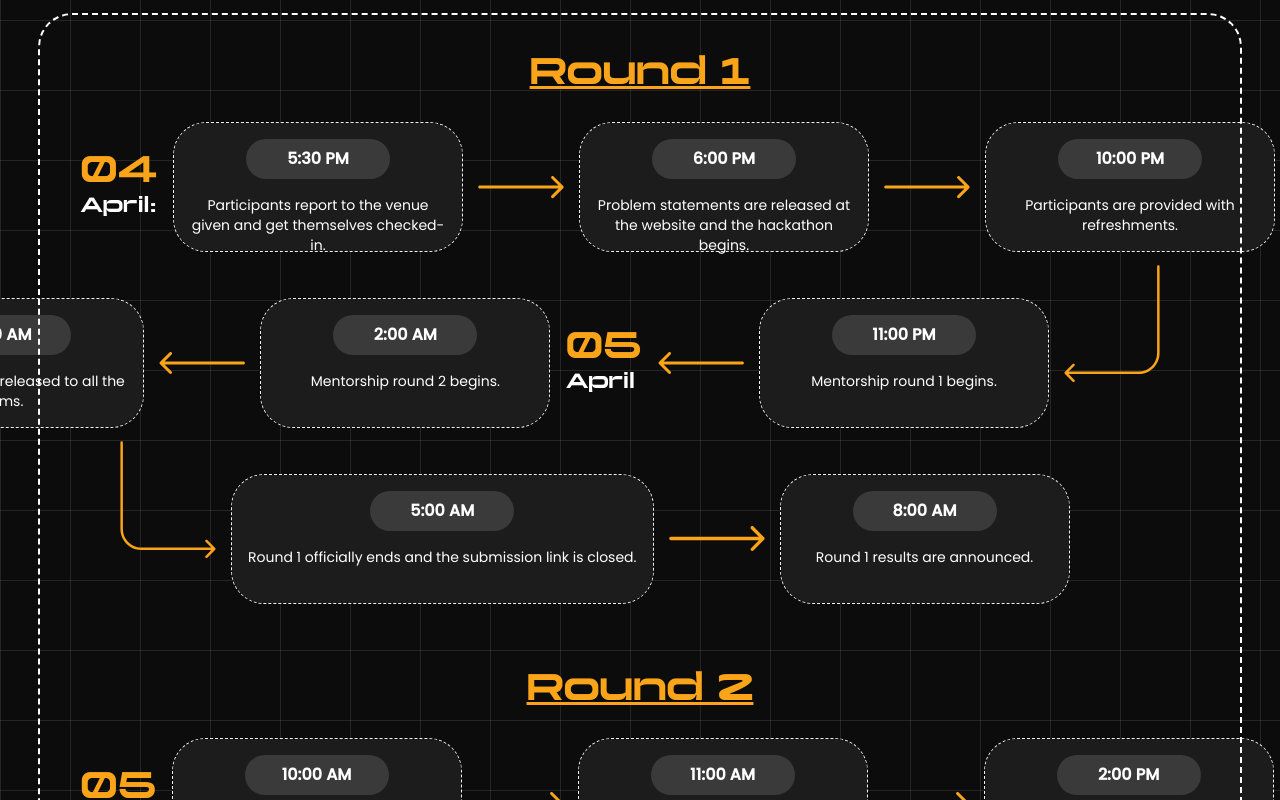
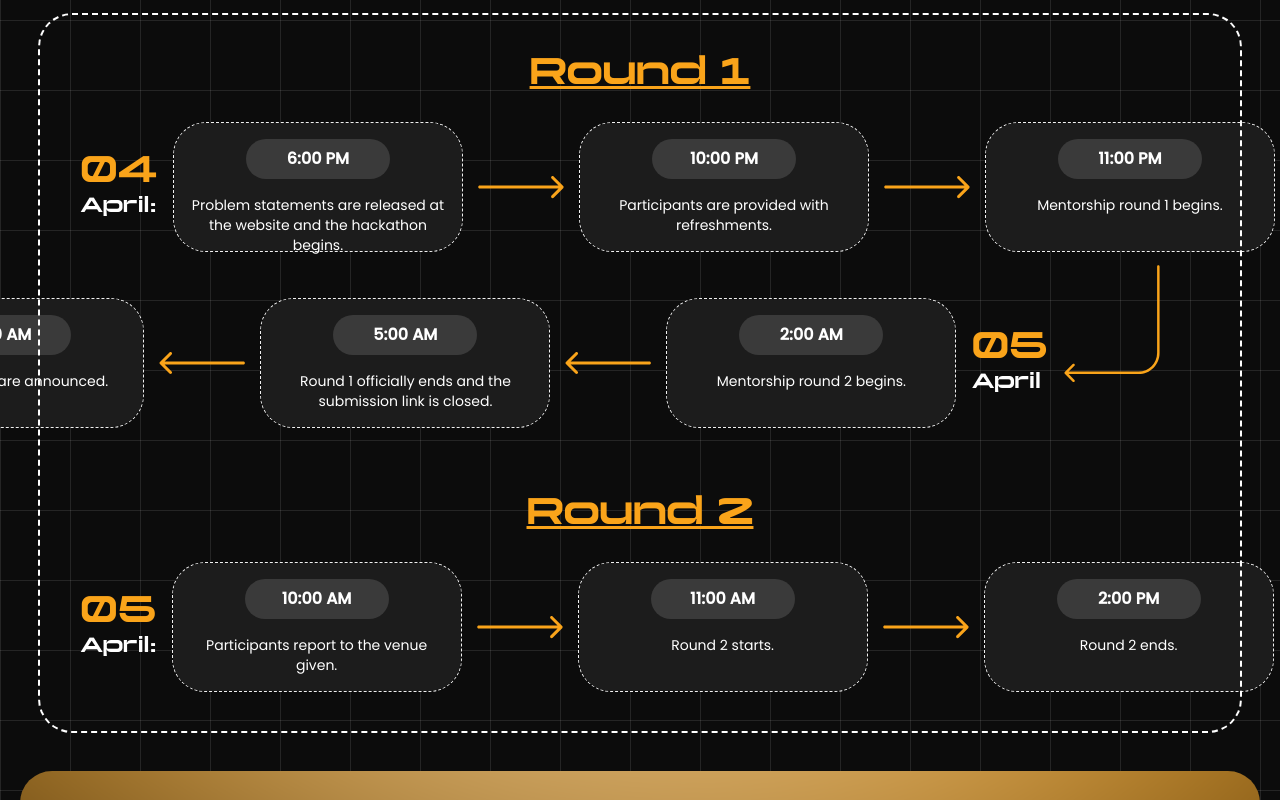
Before and after one commit to thecoderwithHat/hackerzstreet-3.0-website, a Next.js app: page / in a window 1280 px wide. Shown: the part 1240-2040 px from the top of the page. Built offline with nearby package versions, Linux system fonts and the light colour scheme.

Commit message:
Made schedule page cleaner

```diff
--- a/app/components/Schedule.tsx
+++ b/app/components/Schedule.tsx
@@ -3,7 +3,6 @@ import { Poppins } from "next/font/google";
 import ArrowRight from "@/public/arrow_right.svg";
 import ArrowLeft from "@/public/arrow_left.svg";
 import ArrowTopLeft from "@/public/arrow_top_left.svg";
-import ArrowTopRight from "@/public/arrow_top_right.svg";
 import ScheduleBox from "@/app/components/ScheduleBox";
 import Image from "next/image";
 
@@ -13,16 +12,6 @@ const LeftArrow = () => {
 
 const RightArrow = () => {
   return <Image src={ArrowRight} alt={"right_arrow"} className={`w-24`} />;
-};
-
-const RightDownArrow = () => {
-  return (
-    <Image
-      src={ArrowTopRight}
-      alt={"right_arrow"}
-      className={`relative ml-10 w-24 -translate-y-2/6 transform`}
-    />
-  );
 };
 
 const LeftDownArrow = () => {
@@ -122,30 +111,23 @@ function Schedule() {
             <label className={"text-ieeeyellow text-4xl"}>04</label>
             <label className={"text-xl text-white"}>April:</label>
           </div>
-          <ScheduleBox time={schedule[0].time} text={schedule[0].text} />
-          <RightArrow />
           <ScheduleBox time={schedule[1].time} text={schedule[1].text} />
           <RightArrow />
           <ScheduleBox time={schedule[2].time} text={schedule[2].text} />
+          <RightArrow />
+          <ScheduleBox time={schedule[3].time} text={schedule[3].text} />
         </div>
 
         <div className={"flex flex-row-reverse"}>
           <LeftDownArrow />
-          <ScheduleBox time={schedule[3].time} text={schedule[3].text} />
-          <LeftArrow />
           <div className={"*:font-yapari flex flex-col *:font-bold"}>
             <label className={"text-ieeeyellow text-4xl"}>05</label>
             <label className={"text-xl text-white"}>April</label>
           </div>
           <ScheduleBox time={schedule[4].time} text={schedule[4].text} />
           <LeftArrow />
-          <ScheduleBox time={schedule[5].time} text={schedule[5].text} />
-        </div>
-
-        <div className={"flex flex-row"}>
-          <RightDownArrow />
           <ScheduleBox time={schedule[6].time} text={schedule[6].text} />
-          <RightArrow />
+          <LeftArrow />
           <ScheduleBox time={schedule[7].time} text={schedule[7].text} />
         </div>
 
```
Also changed, not shown: public/arrow_top_right.svg (deleted).
